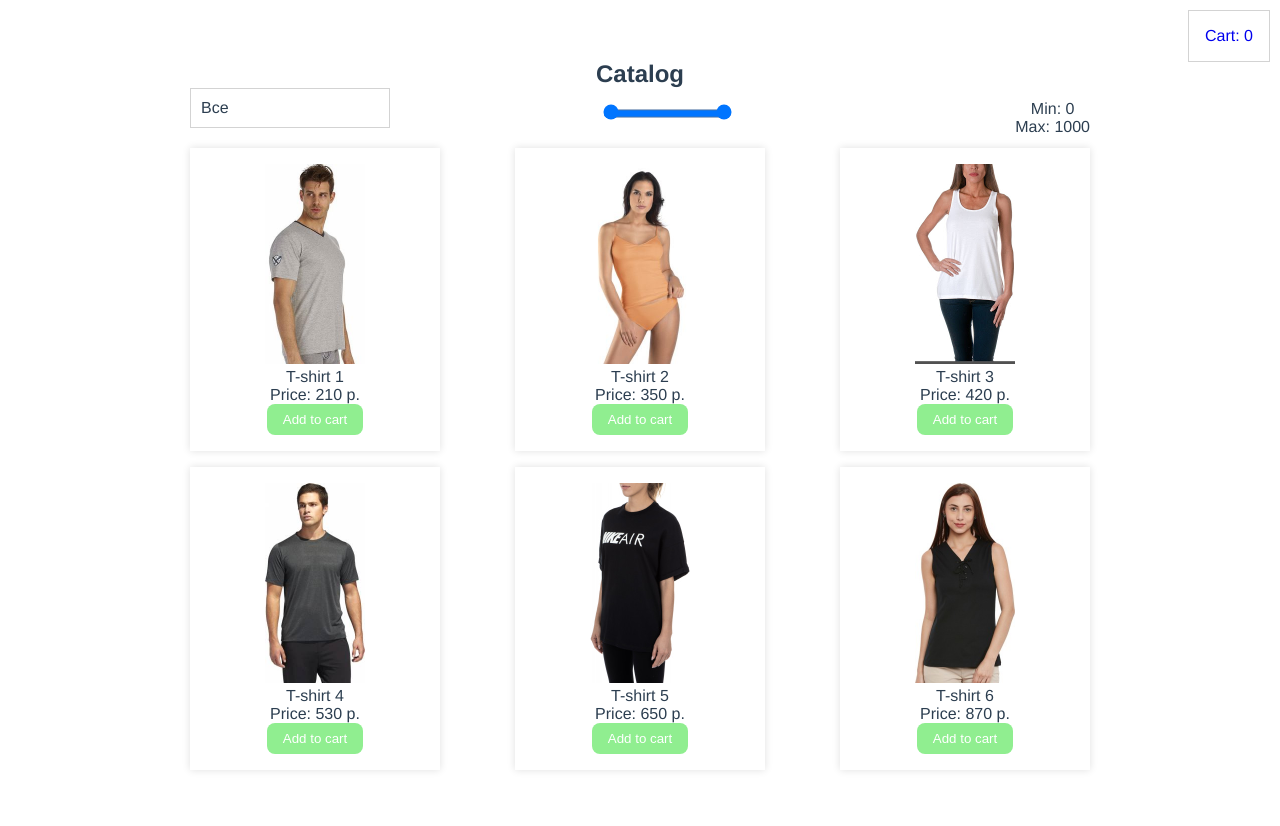
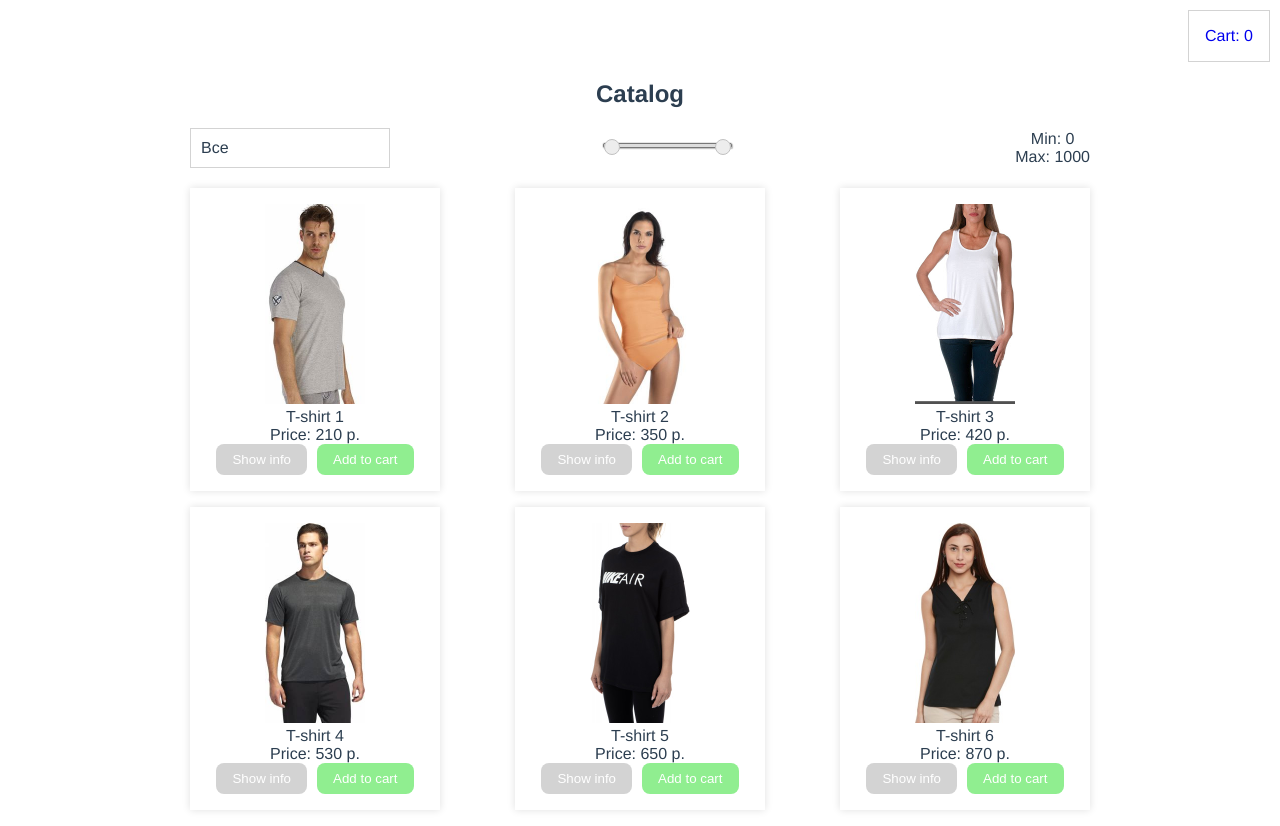
Before and after one commit to Viktoria12007/online_shop_2, a Vue app: page / in a window 1280 px wide. Before the commit the page ends 800 px from the top, so only its background shows below. Built offline with nearby package versions, Linux system fonts and the light colour scheme; data requests are answered from the project's data file.

Commit message:
add styles and create modal window

```diff
--- a/package.json
+++ b/package.json
@@ -10,6 +10,7 @@
   "dependencies": {
     "axios": "^0.21.1",
     "core-js": "^3.6.5",
+    "material-design-icons-iconfont": "^6.1.0",
     "vue": "^2.6.11",
     "vue-router": "^3.5.2",
     "vuex": "^3.6.2"
--- a/src/App.vue
+++ b/src/App.vue
@@ -59,6 +59,6 @@ export default {
   -moz-osx-font-smoothing: grayscale;
   text-align: center;
   color: #2c3e50;
-  margin-top: 60px;
+  margin-top: 80px;
 }
 </style>
--- a/src/components/cart/v-cart.vue
+++ b/src/components/cart/v-cart.vue
@@ -3,7 +3,7 @@
     <router-link :to="{ name: 'catalog'}">
     <div class="v-catalog__link_to_cart">Back to catalog</div>
   </router-link>
-    <h2>Cart</h2>
+    <h2 class="v-cart__title">Cart</h2>
     <p v-if="!cart_data.length">There are no products in cart...</p>
     <v-cart-item
     v-for="(item, index) in cart_data"
@@ -73,6 +73,9 @@ export default {
 <style lang="scss">
 .v-cart {
     margin-bottom: 100px;
+    &__title {
+        margin-bottom: 20px;
+    }
     &__total {
       display: flex;
       justify-content: center;
--- a/src/components/catalog/v-catalog-item.vue
+++ b/src/components/catalog/v-catalog-item.vue
@@ -1,8 +1,26 @@
 <template>
 <div class="v-catalog-item">
+    <v-popup
+    v-if="isInfoPopupVisible"
+    @closePopup="closeInfoPopup"
+    rightBtnTitle="Add to cart"
+    :popupTitle="product_data.name"
+    @rightBtnAction="addToCart"
+    >
+    <img class="v-catalog-item__image" :src=" require('../../assets/images/' + product_data.image) " alt="img">
+   <div>
+   <p class="v-catalog-item__name">{{product_data.name}}</p>
+   <p class="v-catalog-item__price">Price: {{product_data.price}} p.</p>
+   <p class="v-catalog-item__category">Category: {{product_data.category}}</p>
+   </div>
+    </v-popup>
    <img class="v-catalog-item__image" :src=" require('../../assets/images/' + product_data.image) " alt="img">
    <p class="v-catalog-item__name">{{product_data.name}}</p>
    <p class="v-catalog-item__price">Price: {{product_data.price}} p.</p>
+   <button class="v-catalog-item__show-info btn"
+   @click="showInfoPopup"
+   >
+   Show info</button>
    <button
    class="v-catalog-item__btn btn"
    @click="addToCart"
@@ -11,10 +29,13 @@
 </template>
 
 <script>
+import vPopup from '../popup/v-popup.vue';
 
 export default {
    name: 'v-catalog-item',
-   components: {},
+   components: {
+       vPopup
+   },
    props: {
        product_data: {
            type: Object,
@@ -25,13 +46,19 @@ export default {
    },
    data() {
        return {
-           title: 'v-catalog-item',
+           isInfoPopupVisible: false,
        }
    },
    computed: {},
    methods: {
        addToCart() {
            this.$emit('addToCart', this.product_data)
+       },
+       showInfoPopup() {
+         this.isInfoPopupVisible = true;
+       },
+       closeInfoPopup() {
+         this.isInfoPopupVisible = false;
        }
    },
    watch: {},
@@ -50,5 +77,9 @@ export default {
     &__image {
         width: 100px;
     }
+    &__show-info {
+      background: lightgray !important;
+      margin-right: 10px;
+    }
 }
 </style>
--- a/src/components/catalog/v-catalog.vue
+++ b/src/components/catalog/v-catalog.vue
@@ -3,7 +3,7 @@
   <router-link :to="{ name: 'cart', params: { cart_data: CART }}">
     <div class="v-catalog__link_to_cart">Cart: {{CART.length}}</div>
   </router-link>
-   <h2>Catalog</h2>
+   <h2 class="v-catalog__title">Catalog</h2>
    <div class="filters">
     <v-select
     :options="categories"
@@ -136,6 +136,9 @@ export default {
 
 <style lang="scss">
 .v-catalog {
+    &__title {
+      margin-bottom: 20px;
+    }
     &__list {
     display: flex;
     flex-wrap: wrap;
@@ -154,6 +157,7 @@ export default {
    display: flex;
    justify-content: space-between;
    align-items: center;
+   margin-bottom: 20px;
  }
 .range-slider {
     width: 200px;
@@ -161,15 +165,44 @@ export default {
     text-align: center;
     position: relative;
   }
- .range-slider svg, .range-slider input[type=range] {
+.range-slider input[type=range] {
     position: absolute;
     left: 0;
     bottom: 0;
+    cursor: pointer;
 }
- input[type=range]::-webkit-slider-thumb {
+::-webkit-slider-thumb {
     z-index: 2;
     position: relative;
     top: 2px;
     margin-top: -7px;
 }
+input[type=range]{
+    -webkit-appearance: none;
+}
+input[type=range]::-webkit-slider-runnable-track {
+    width: 300px;
+    height: 5px;
+    background: #ddd;
+    border: none;
+    border-radius: 3px;
+}
+input[type=range]::-webkit-slider-thumb {
+    -webkit-appearance: none;
+    border: 1.5px solid #C1C1C1;
+    height: 16px;
+    width: 16px;
+    border-radius: 50%;
+    background: #EDEDED;
+}
+input[type=range]:focus {
+    outline: none;
+}
+input[type=range]::-webkit-slider-runnable-track {
+    width: 100%;
+    height: 5px;
+    box-shadow: 1px 1px 1px #C6C6C6, 0px 0px 1px #787878;
+    border-radius: 2px;
+    border: 0.2px solid #787878;
+}
 </style>
--- /dev/null
+++ b/src/components/popup/v-popup.vue
@@ -0,0 +1,120 @@
+<template>
+<div class="popup_wrapper" ref="popup_wrapper">
+<div class="v-popup">
+  <div class="v-popup__header">
+      <span>{{popupTitle}}</span>
+      <span class="cross_btn btn">
+          <i class="material-icons"
+          @click="closePopup"
+          >
+          close</i>
+      </span>
+  </div>
+  <div class="v-popup__content">
+      <slot></slot>
+  </div>
+  <div class="v-popup__footer">
+      <button class="close_modal btn" @click="closePopup">Close</button>
+      <button class="submit_btn btn"
+      @click="rightBtnAction">
+      {{rightBtnTitle}}</button>
+  </div>
+</div>
+</div>
+</template>
+
+<script>
+
+export default {
+   name: 'v-popup',
+   components: {
+
+   },
+   props: {
+       popupTitle: {
+           type: String,
+           default: 'Popup name'
+       },
+       rightBtnTitle: {
+           type: String,
+           default: 'Ok'
+       }
+   },
+   data() {
+       return {
+
+    }
+   },
+   computed: {
+
+   },
+   methods: {
+      closePopup() {
+          this.$emit('closePopup');
+      },
+      rightBtnAction() {
+          this.$emit('rightBtnAction');
+      }
+    },
+   watch: {},
+   mounted() {
+       document.addEventListener('click', (e) => {
+           if (e.target === this.$refs['popup_wrapper']) {
+             this.closePopup();
+           }
+       })
+   }
+}
+</script>
+
+<style lang="scss">
+.popup_wrapper {
+    background: rgba(64,64,64, .4);
+    display: flex;
+    justify-content: center;
+    align-items: center;
+    position: fixed;
+    z-index: 10;
+    left: 0;
+    top: 0;
+    width: 100%;
+    height: 100%;
+  }
+  .v-popup {
+    position: fixed;
+    z-index: 20;
+    top: 50%;
+    left: 50%;
+    transform: translate(-50%, -50%);
+    width: 400px;
+    max-width: 100%;
+    max-height: 100%;
+    padding: 16px;
+    background: $white-color;
+    box-shadow: 0 0 17px 0 #e7e7e7;
+    &__header, &__footer {
+      display: flex;
+      justify-content: space-between;
+      align-items: center;
+    }
+    &__content {
+      display: flex;
+      justify-content: center;
+      align-items: center;
+    }
+    .submit_btn {
+      padding: 8px;
+      color: $white-color;
+      background: $green-bg;
+    }
+    .close_modal {
+      padding: 8px;
+      color: $white-color;
+      background: red;
+    }
+    .cross_btn {
+        color: #333333;
+        background: transparent;
+    }
+  }
+</style>
--- a/src/components/v-select.vue
+++ b/src/components/v-select.vue
@@ -74,7 +74,6 @@ export default {
     width: 200px;
     text-align: left;
     cursor: pointer;
-    margin-bottom: 20px;
     background-color: #ffffff;
     &__title {
         padding: 10px;
--- a/src/main.js
+++ b/src/main.js
@@ -3,6 +3,7 @@ import App from './App.vue';
 import store from './vuex/store';
 import router from "./router/router";
 import './assets/styles/styles.scss';
+import 'material-design-icons-iconfont';
 
 Vue.config.productionTip = false
 
```
Also changed, not shown: 1 other file (tests, documents, lock files or other folders). Lines whose indentation alone changed are shown as unchanged.
